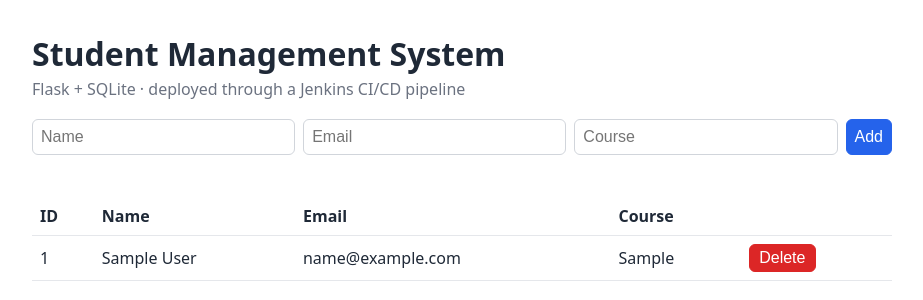
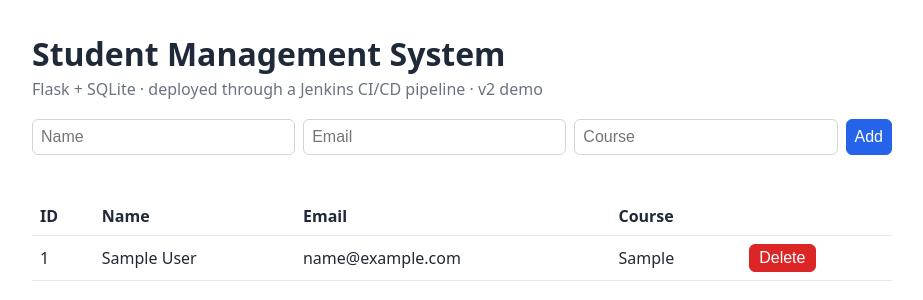
Before and after one commit to Svayam15/Svayams-DevOps-Practical, a Flask app: page / in a window 1280 px wide. Shown: the top 300 px of the page, without its empty margins (178-1101 px from the left). Run offline with Flask 3, Linux system fonts and the light colour scheme; tables that the repository leaves empty hold one stand-in row (values such as "Sample post").

Commit message:
feat: update subtitle text

```diff
--- a/app/templates/index.html
+++ b/app/templates/index.html
@@ -18,7 +18,7 @@
 </head>
 <body>
 <h1>Student Management System</h1>
-<p class="sub">Flask + SQLite &middot; deployed through a Jenkins CI/CD pipeline</p>
+<p class="sub">Flask + SQLite · deployed through a Jenkins CI/CD pipeline · v2 demo</p>
 <form id="form">
   <input id="name" placeholder="Name" required>
   <input id="email" type="email" placeholder="Email" required>
```
